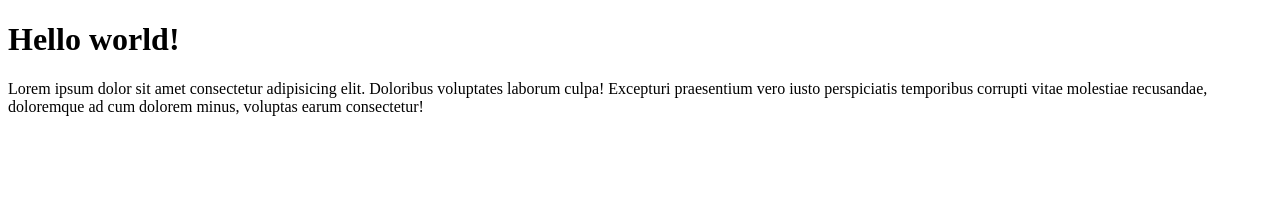
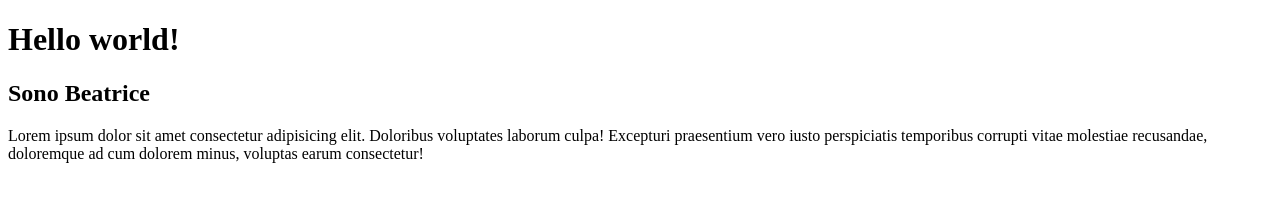
Before and after one commit to BaccanoB/htmlcss-hello, a plain HTML site: page index.html in a window 1280 px wide. Drawn offline with Linux system fonts and the light colour scheme.

Commit message:
inserimento sottotitolo

```diff
--- a/index.html
+++ b/index.html
@@ -8,7 +8,9 @@
 </head>
 <body>
     <h1>Hello world!</h1>
+    <h2>Sono Beatrice</h2>
     <p>Lorem ipsum dolor sit amet consectetur adipisicing elit. Doloribus voluptates laborum culpa! Excepturi praesentium vero iusto perspiciatis temporibus corrupti vitae molestiae recusandae, doloremque ad cum dolorem minus, voluptas earum consectetur!</p>
+
 
 
 
```
